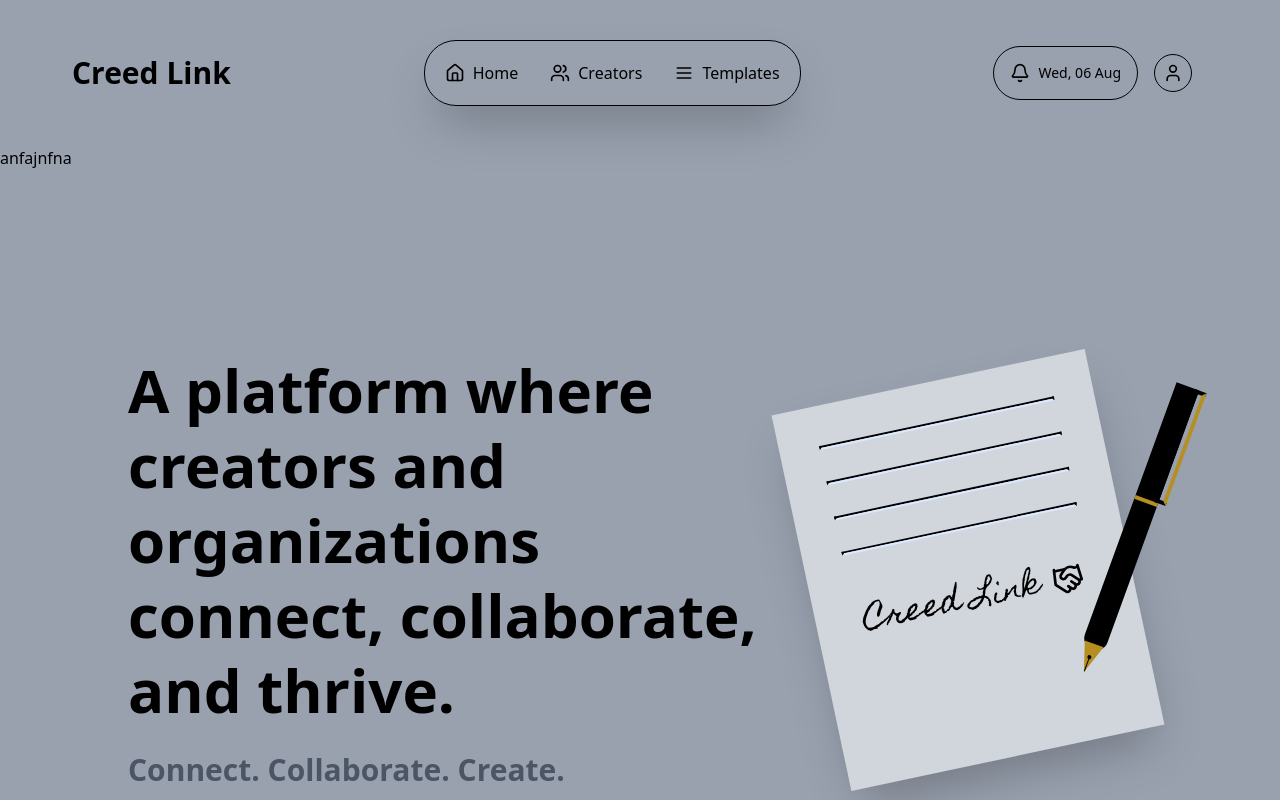
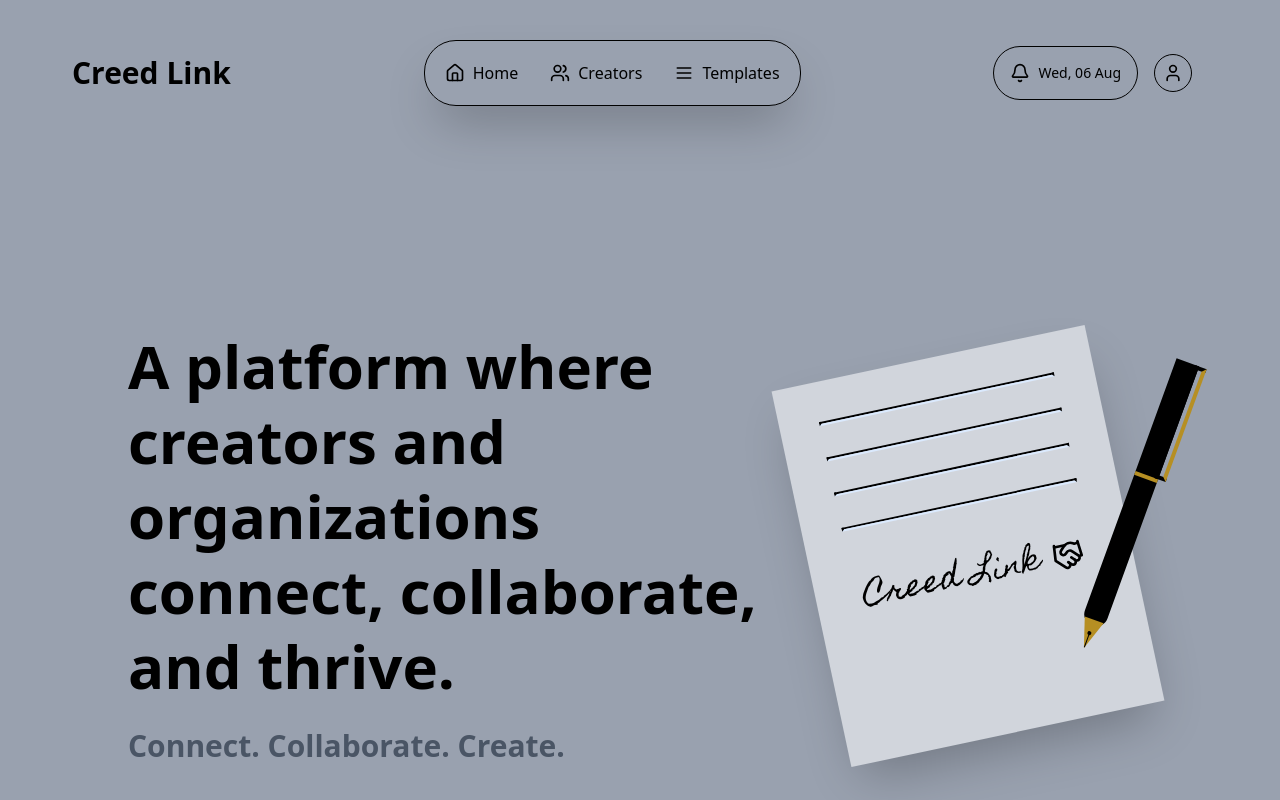
Before and after one commit to balajiselvam005/Creed_Link, a Next.js app: page / in a window 1280 px wide. Shown: the top 800 px of the page. Built offline with nearby package versions, Linux system fonts and the light colour scheme.

Commit message:
Revert "test file rename"
This reverts commit 1a24280b2bd35b906a0c4e45ae35dc151bd0f6f6.

```diff
--- a/src/app/page.tsx
+++ b/src/app/page.tsx
@@ -22,7 +22,6 @@ export default function LandingPage() {
   return (
     <div>
       {/* Hero Section */}
-      anfajnfna
       <section id="landing-section" className="px-4 sm:px-8 lg:px-16 xl:px-32">
         <div className="flex flex-col lg:flex-row justify-center lg:justify-around items-center max-w-full min-h-screen py-8 lg:py-0 gap-8 lg:gap-4">
           {/* Text Content */}
```
